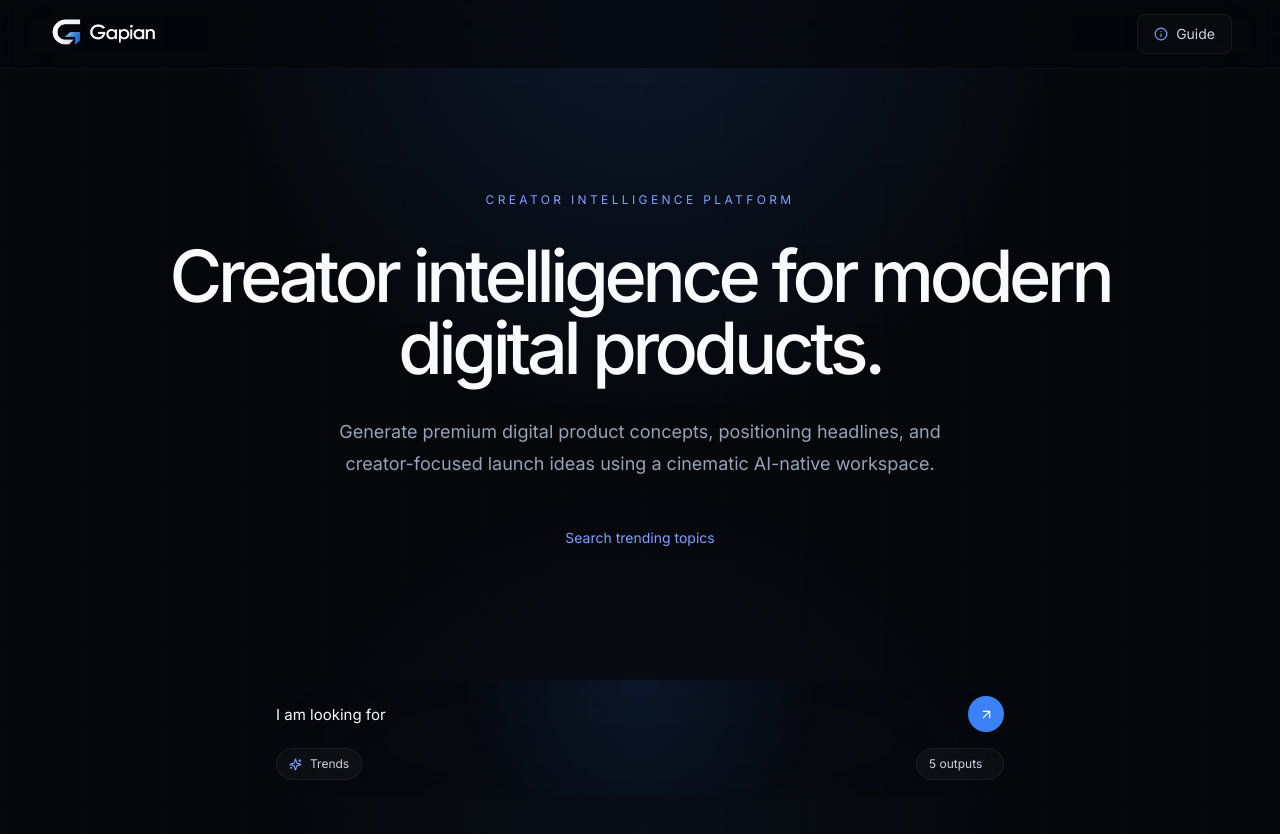
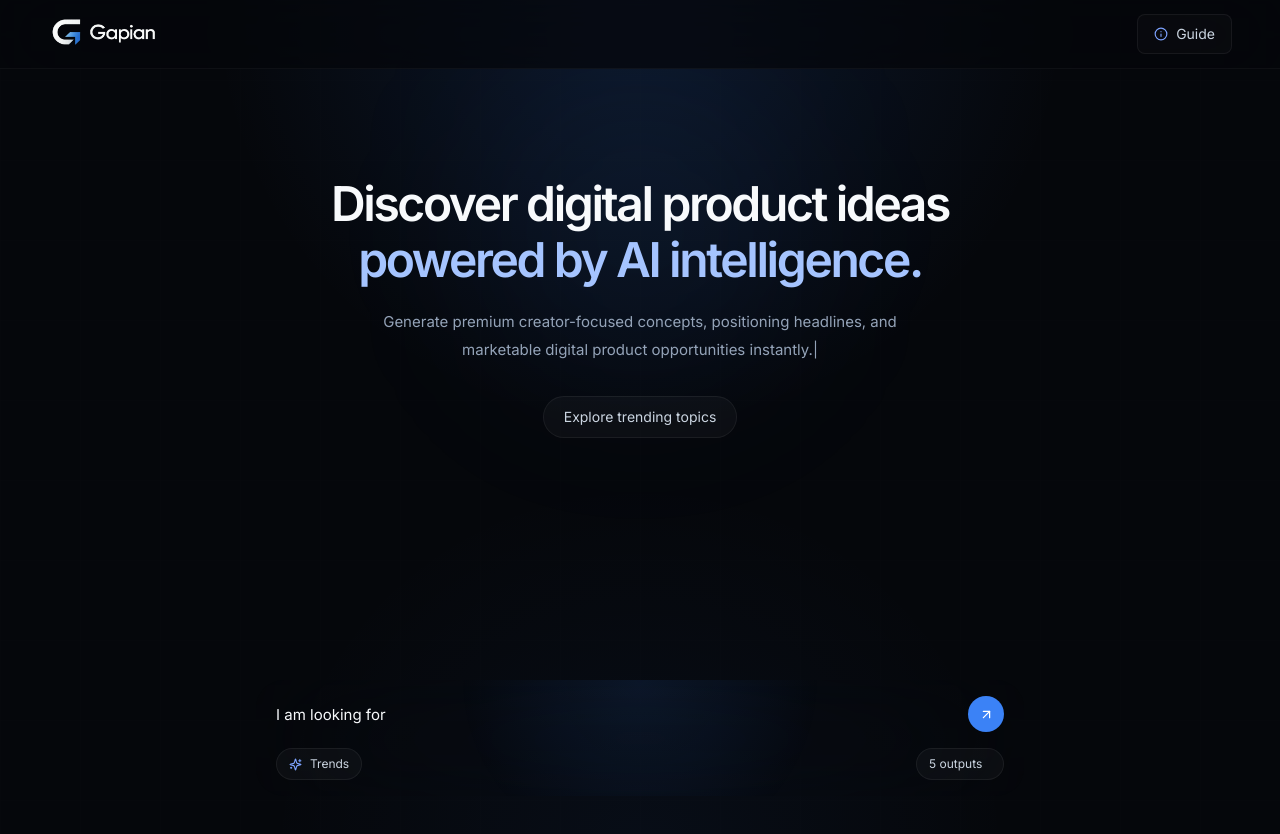
Before and after one commit to sktaha123/gapian, a React (Vite) app: page / in a window 1280 px wide. Shown: the top 834 px of the page. Built offline with nearby package versions, Linux system fonts and the light colour scheme.

Commit message:
Push latest updates

```diff
--- a/package.json
+++ b/package.json
@@ -12,7 +12,8 @@
     "framer-motion": "^11.0.0",
     "lucide-react": "^0.481.0",
     "react": "^18.3.1",
-    "react-dom": "^18.3.1"
+    "react-dom": "^18.3.1",
+    "react-type-animation": "^3.2.0"
   },
   "devDependencies": {
     "@vitejs/plugin-react": "^4.3.1",
--- a/src/pages/HomePage.jsx
+++ b/src/pages/HomePage.jsx
@@ -1,5 +1,6 @@
 import { useMemo, useState } from 'react';
 import { motion, AnimatePresence } from 'framer-motion';
+import { TypeAnimation } from 'react-type-animation';
 
 import DashboardLayout from '../layouts/DashboardLayout.jsx';
 import SearchBar from '../components/SearchBar.jsx';
@@ -64,72 +65,117 @@ function HomePage() {
         <AnimatePresence mode="wait">
           {!hasResults ? (
             <motion.section
-              initial={{ opacity: 0, y: 16 }}
-              animate={{ opacity: 1, y: 0 }}
-              exit={{ opacity: 0, y: -16 }}
-              transition={{ duration: 0.35 }}
+  initial={{ opacity: 0 }}
+  animate={{ opacity: 1 }}
+  exit={{ opacity: 0 }}
+  transition={{ duration: 0.4 }}
   className="
+    relative
     mx-auto
     flex
-                max-w-5xl
+    max-w-4xl
     flex-col
     items-center
     justify-center
-                pt-20
+    pt-10
     text-center
   "
 >
+
+  {/* Soft Ambient Glow */}
+  <div className="pointer-events-none absolute inset-0">
+    <div className="absolute left-1/2 top-0 h-60 w-60 -translate-x-1/2 rounded-full bg-[#3B82F6]/10 blur-[100px]" />
+  </div>
+
   {/* Small Label */}
-              <p className="text-xs uppercase tracking-[0.28em] text-[#7DA2FF]">
-                Creator Intelligence Platform
-              </p>
 
-              {/* Main Heading */}
-              <h1
+
+  {/* Heading */}
+  <motion.h1
+    initial={{ opacity: 0, y: 10 }}
+    animate={{ opacity: 1, y: 0 }}
+    transition={{
+      duration: 0.4,
+      delay: 0.1
+    }}
     className="
-                  mt-8
-                  max-w-5xl
-                  text-5xl
-                  font-medium
-                  leading-[1.05]
-                  tracking-[-0.06em]
+      relative
+      mt-7
+      max-w-3xl
+      text-4xl
+      font-semibold
+      leading-[1]
+      tracking-[-0.05em]
       text-[#F8FAFC]
-                  sm:text-7xl
+      sm:text-5xl
     "
   >
-                Creator intelligence for modern digital products.
-              </h1>
+    Discover digital product ideas
+    <span className="block mt-2 text-[#A5C4FF]">
+      powered by AI intelligence.
+    </span>
+  </motion.h1>
 
-              {/* Supporting Text */}
-              <p
+  {/* Description */}
+  <motion.div
+  initial={{ opacity: 0, y: 10 }}
+  animate={{ opacity: 1, y: 0 }}
+  transition={{
+    duration: 0.4,
+    delay: 0.18
+  }}
   className="
-                  mt-8
-                  max-w-2xl
-                  text-lg
-                  leading-8
+    relative
+    mt-6
+    max-w-xl
+    text-[14px]
+    leading-7
     text-[#94A3B8]
+    sm:text-[15px]
   "
 >
-                Generate premium digital product concepts,
-                positioning headlines, and creator-focused launch ideas
-                using a cinematic AI-native workspace.
-              </p>
+  <TypeAnimation
+    sequence={[
+      'Generate premium creator-focused concepts, positioning headlines, and marketable digital product opportunities instantly.',
+      1000
+    ]}
+    speed={75}
+    cursor={true}
+    repeat={0}
+    className="text-[#94A3B8]"
+  />
+</motion.div>
 
-              {/* Trends CTA */}
-              <button
+  {/* CTA */}
+  <motion.button
     type="button"
     onClick={() => setShowTrends(true)}
+    initial={{ opacity: 0, y: 10 }}
+    animate={{ opacity: 1, y: 0 }}
+    transition={{
+      duration: 0.4,
+      delay: 0.26
+    }}
     className="
-                  mt-12
+      relative
+      mt-8
+      rounded-full
+      border
+      border-white/[0.06]
+      bg-white/[0.03]
+      px-5
+      py-2.5
       text-sm
-                  text-[#7DA2FF]
+      text-[#CBD5E1]
       transition-all
       duration-300
-                  hover:text-[#A5C4FF]
+      hover:border-[#3B82F6]/30
+      hover:bg-[#3B82F6]/[0.05]
+      hover:text-white
     "
   >
-                Search trending topics
-              </button>
+    Explore trending topics
+  </motion.button>
 </motion.section>
           ) : (
             <motion.section
@@ -148,7 +194,8 @@ function HomePage() {
                 <h2
                   className="
                     text-4xl
-                    font-medium
+                    font-display
+                    font-semibold
                     tracking-[-0.05em]
                     text-[#F8FAFC]
                   "
--- a/src/styles/index.css
+++ b/src/styles/index.css
@@ -1,4 +1,4 @@
-@import url('https://fonts.googleapis.com/css2?family=Inter:wght@300;400;500;600;700&display=swap');
+@import url('https://fonts.googleapis.com/css2?family=DM+Sans:wght@400;500;700&family=Inter:wght@300;400;500;600;700&display=swap');
 
 @tailwind base;
 @tailwind components;
@@ -118,6 +118,34 @@ select {
     backdrop-filter: blur(24px);
   }
 
+  .typewriter {
+    overflow: hidden;
+    white-space: nowrap;
+    border-right: 2px solid rgba(248, 250, 252, 0.75);
+    animation: typing 2.8s steps(40, end), blinkCaret 0.75s step-end infinite;
+    max-width: 100%;
+  }
+}
+
+@keyframes typing {
+  from {
+    width: 0;
+  }
+  to {
+    width: 100%;
+  }
+}
+
+@keyframes blinkCaret {
+  from,
+  to {
+    border-color: transparent;
+  }
+  50% {
+    border-color: rgba(248, 250, 252, 0.75);
+  }
+}
+
   .surface-border {
     border: 1px solid rgba(255, 255, 255, 0.06);
   }
@@ -140,7 +168,6 @@ select {
 
     pointer-events: none;
   }
-}
 
 /* ========================================
    ANIMATIONS
--- a/tailwind.config.js
+++ b/tailwind.config.js
@@ -24,7 +24,7 @@ export default {
 
       fontFamily: {
         sans: ["Inter", "sans-serif"],
-        display: ["Inter", "sans-serif"]
+        display: ["DM Sans", "Inter", "sans-serif"]
       },
 
       boxShadow: {
```
Also changed, not shown: 1 other file (tests, documents, lock files or other folders). Lines whose indentation alone changed are shown as unchanged.
